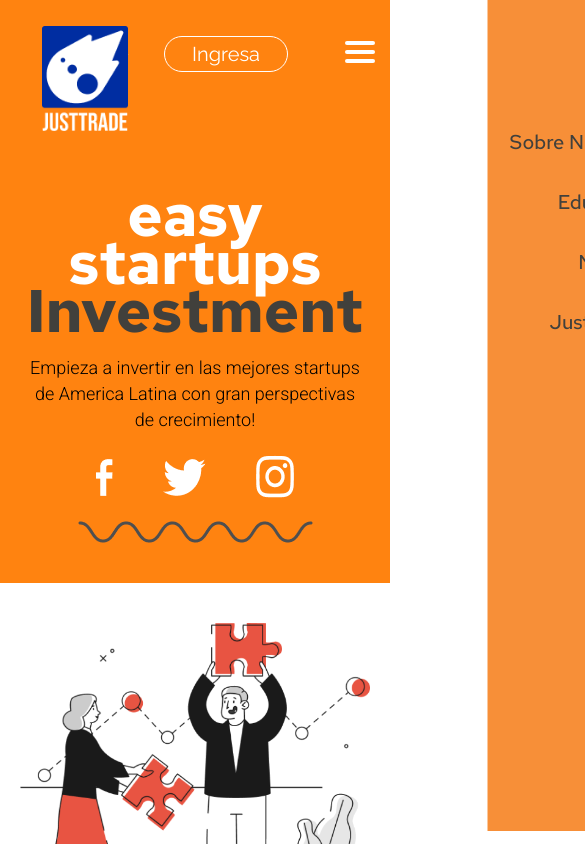
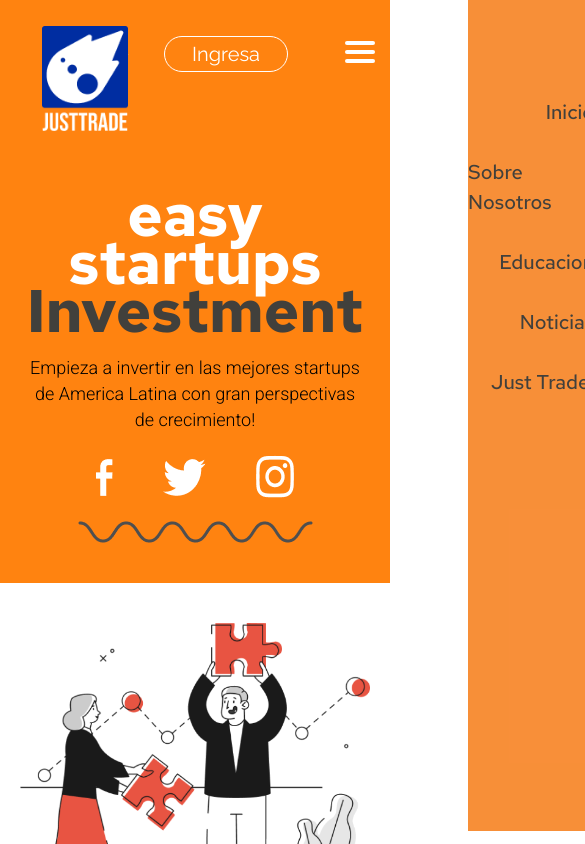
Before and after one commit to carlosmejia10/just-trade-landing, a React (Create React App) app: page / in a window 390 px wide. Shown: the top 844 px of the page, 585 px wide, since content can reach past the window. Built offline with nearby package versions, Linux system fonts and the light colour scheme.

Commit message:
topbar-movil4

```diff
--- a/src/components/topBar/topBar.scss
+++ b/src/components/topBar/topBar.scss
@@ -122,7 +122,7 @@
             margin-right: 30px;
             margin-bottom: 30px;
                 &:first-child{
-                    margin-top: 80px;
+                    margin-top: 110px;
                 }
                 &:last-child {
                     margin-right: 30px;
@@ -138,7 +138,7 @@
         background: #f78425e8;
         display: block;
         flex-direction: column;
-        width: 50%;
+        width: 40%;
         height: 100%;
         transform: translateX(150%);
         transition: 0.3s ease all;
```
